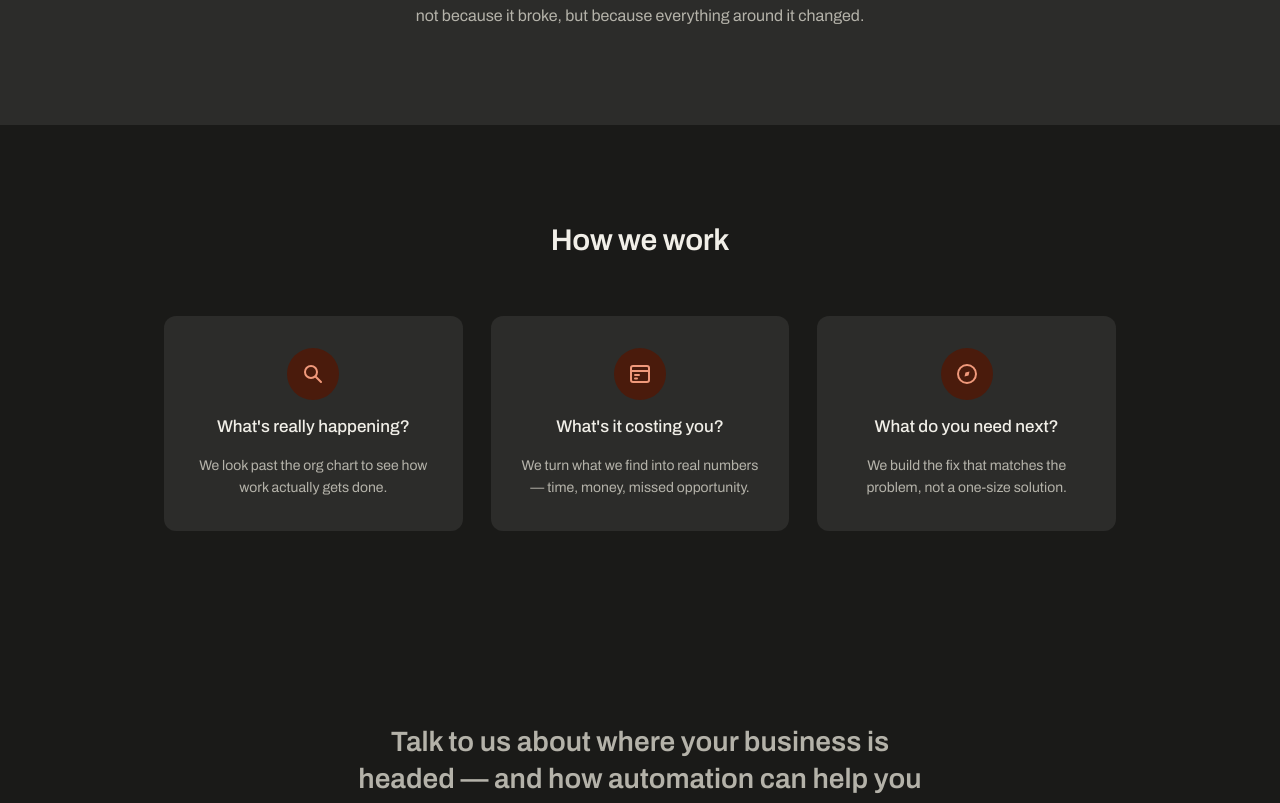
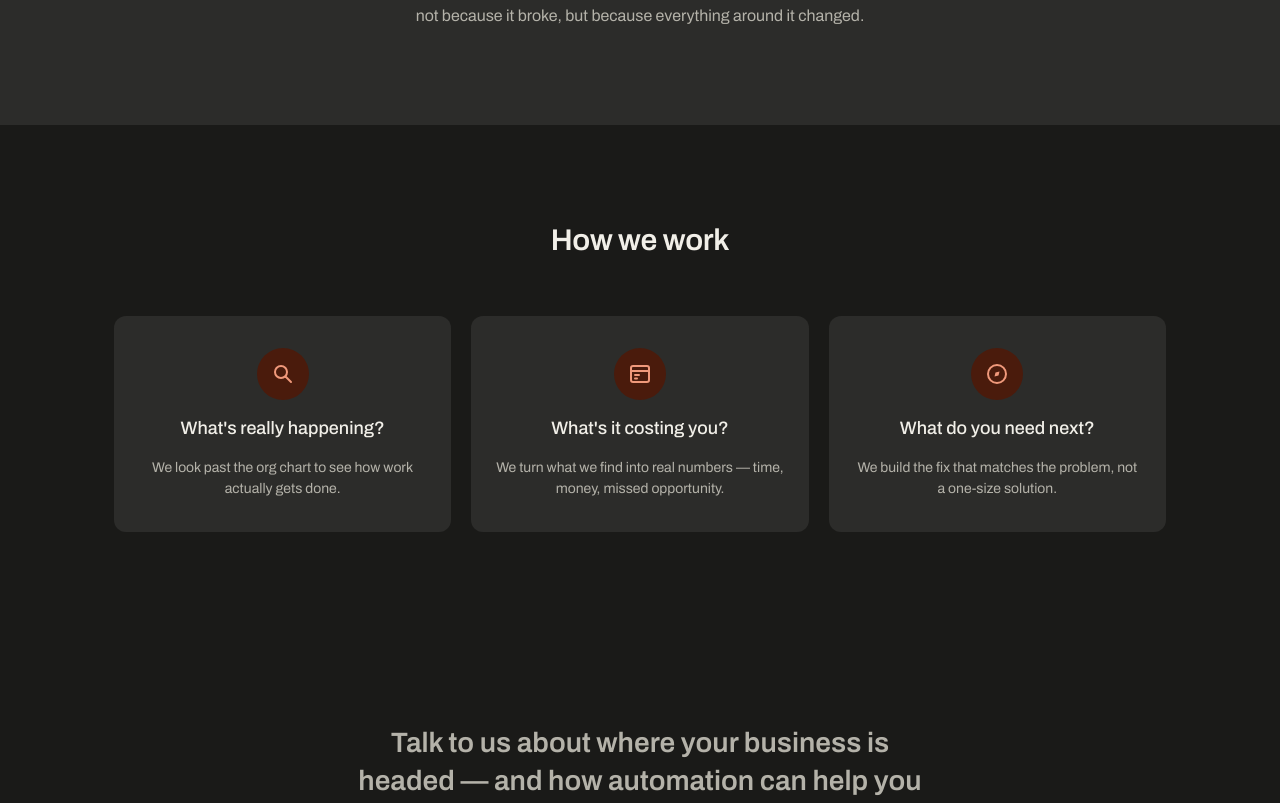
Before and after one commit to kgmartiniv-netizen/flooho-website-private, a Next.js app: page / in a window 1280 px wide. Shown: the part 649-1452 px from the top of the page. Built offline with nearby package versions, Linux system fonts and the light colour scheme.

Commit message:
Design system migration: HowWeWork module

```diff
--- a/components/HowWeWork.jsx
+++ b/components/HowWeWork.jsx
@@ -26,7 +26,7 @@ export default function HowWeWork() {
       <div className={styles.stepsGrid}>
         {STEPS.map((step) => (
           <div key={step.title} className={`card ${styles.stepCard}`}>
-            <div className={`icon-badge ${styles.stepIcon}`}>{step.icon}</div>
+            <div className="icon-badge">{step.icon}</div>
             <h3>{step.title}</h3>
             <p>{step.body}</p>
           </div>
--- a/components/HowWeWork.module.css
+++ b/components/HowWeWork.module.css
@@ -1,39 +1,32 @@
 .howItWorks {
-  max-width: 1000px;
+  max-width: var(--container-shell);
   margin: 0 auto;
   padding: 96px 24px;
 }
 .howItWorks h2 {
-  font-size: 30px;
-  font-weight: 600;
   text-align: center;
   margin-bottom: 56px;
 }
 .stepsGrid {
   display: grid;
   grid-template-columns: repeat(3, 1fr);
-  gap: 28px;
+  gap: 20px;
 }
 .stepCard {
-  /* extends .card from globals.css */
+  /* extends .card from globals.css — padding comes from there */
   display: flex;
   flex-direction: column;
   align-items: center;
   text-align: center;
   gap: 16px;
 }
-.stepIcon {
-  /* extends .icon-badge from globals.css */
-  width: 52px;
-  height: 52px;
-}
 .stepCard h3 {
-  font-size: 17px;
+  font-size: 18px;
   font-weight: 500;
 }
 .stepCard p {
   font-size: 14px;
-  color: var(--warm-gray);
+  color: var(--text-body);
   line-height: 1.55;
 }
 
```
